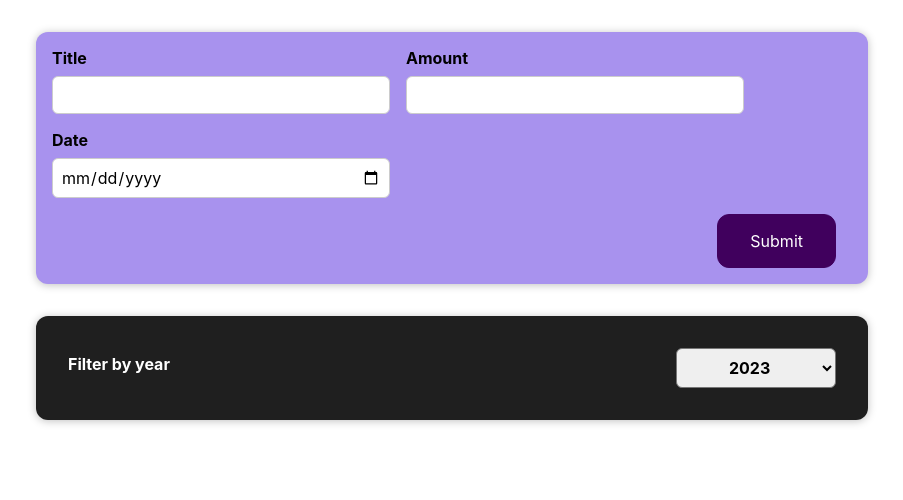
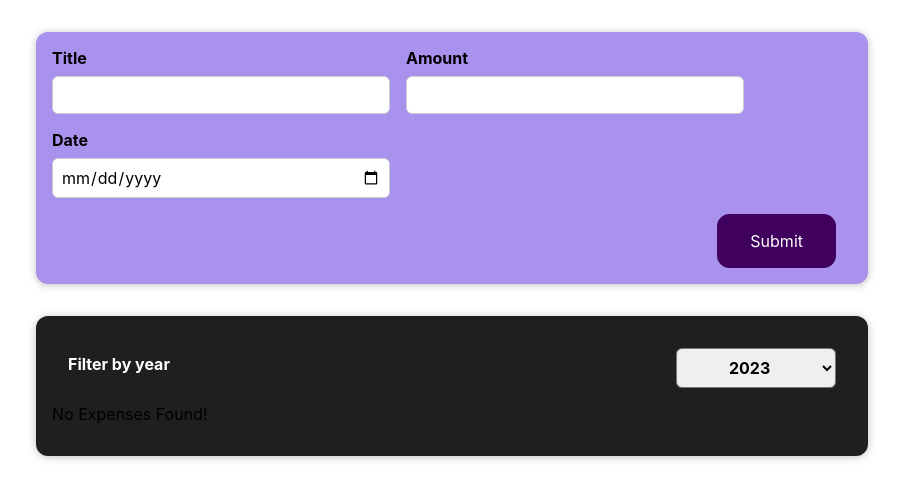
Before and after one commit to Chandanindalkar/react-guide, a React (Create React App) app: page / in a window 1280 px wide. Shown: the top 500 px of the page, without its empty margins (188-1091 px from the left). Built offline with nearby package versions, Linux system fonts and the light colour scheme.

Commit message:
added conditional expense rendering

```diff
--- a/src/components/Expenses/Expenses.js
+++ b/src/components/Expenses/Expenses.js
@@ -13,7 +13,7 @@ function Expenses(props) {
         setSelectedYear(year);
     }
 
-    const toRender = expenses.filter(condition)
+    const filteredExpenses = expenses.filter(condition)
 
     function condition(theYear) {
         const filteredYear = theYear.date.getFullYear()
@@ -27,14 +27,17 @@ function Expenses(props) {
                 onGetSelectedYear = {getSelectedYear}
                 default = {selectedYear}
             />
-            {toRender.map( (expense) => (
+            {filteredExpenses.length == 0 ? (<p>No Expenses Found!</p>) :
+            (filteredExpenses.map( (expense) => (
                 <ExpenseItem
                     key={expense.id}
                     title={expense.title}
                     amount = {expense.amount}
                     date = {expense.date}
                 />
-            ))}
+            ))) }
+
+
         </Card>
     )
 }
```
